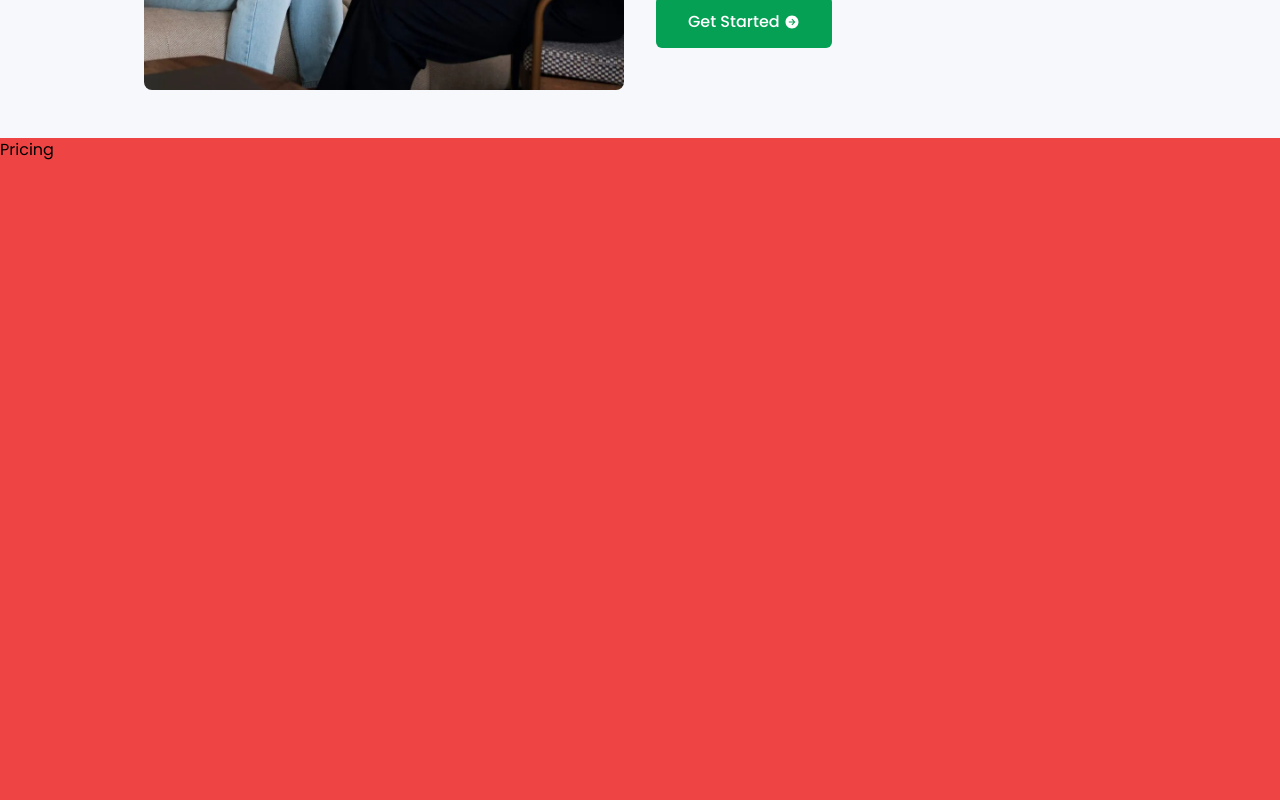
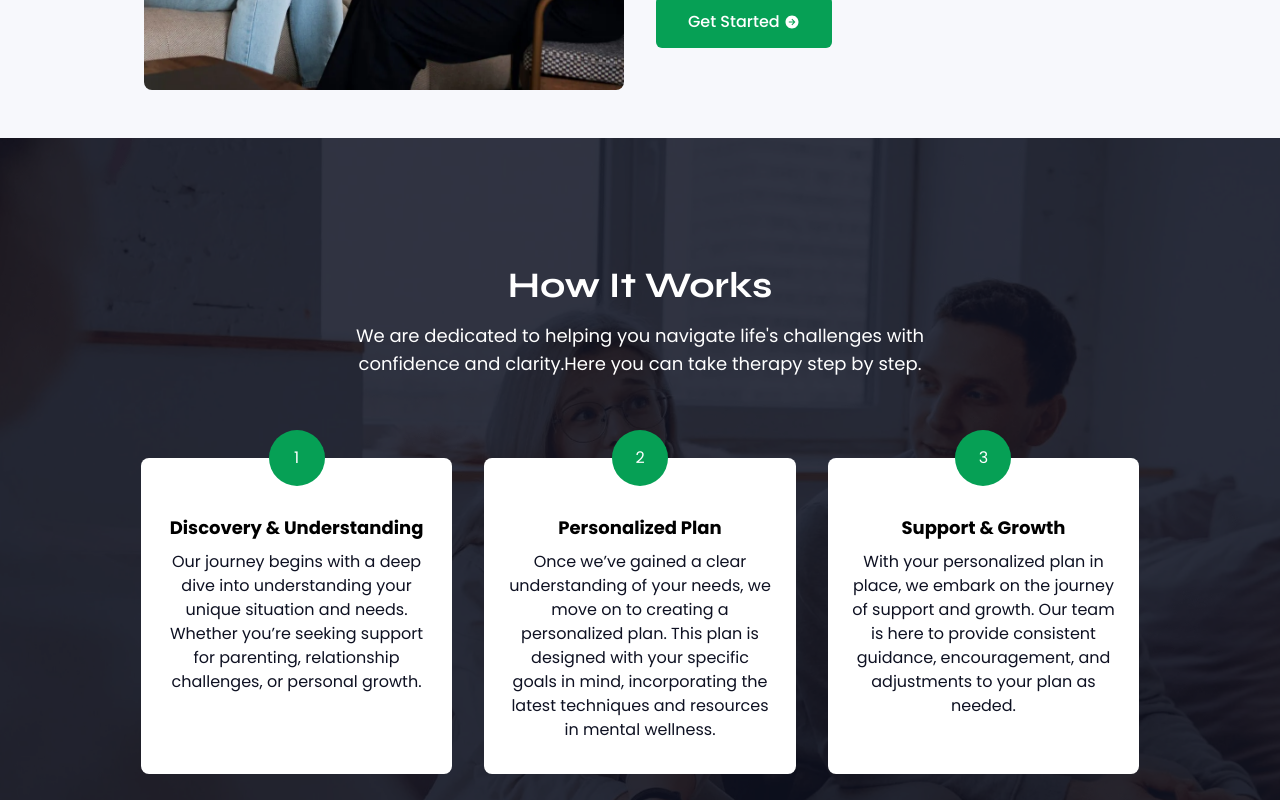
Before and after one commit to Pritamdutta7498/MindLeap-Mental-wellness, a React (Vite) app: page / in a window 1280 px wide. Shown: the part 2140-2940 px from the top of the page. Built offline with nearby package versions, Linux system fonts and the light colour scheme.

Commit message:
work process section is clear

```diff
--- a/src/App.jsx
+++ b/src/App.jsx
@@ -4,10 +4,10 @@ import Services from "./components/Services";
 import About from "./components/About";
 
 import "./App.css";
-import { DiHeroku } from "react-icons/di";
 import Hero from "./components/Hero";
 import Pricing from "./components/Pricing";
 import Testimonial from "./components/Testimonial";
+import { WorkingStep } from "./components/WorkingStep";
 
 function App() {
   return (
@@ -16,6 +16,7 @@ function App() {
       <Hero />
       <Services />
       <About />
+      <WorkingStep/>
       <Pricing/>
       <Testimonial/>
     </div>
--- /dev/null
+++ b/src/components/WorkingStep.jsx
@@ -0,0 +1,58 @@
+import React from "react";
+
+export const WorkingStep = () => {
+  return (
+    <div className="relative bg-cover bg-center py-12 bg-workingImg">
+      <div className="absolute inset-0 bg-heroBg bg-opacity-85"></div>
+      <div className="relative container mx-auto px-4 py-20">
+        <div className="text-white text-center mb-20">
+          <h2 className="text-4xl font-bold font-secondary mb-4">
+            How It Works
+          </h2>
+          <p className="text-lg md:w-1/2 w-full mx-auto">
+            We are dedicated to helping you navigate life's challenges with
+            confidence and clarity.Here you can take therapy step by step.
+          </p>
+        </div>
+        <div className="flex flex-col md:w-4/5 mx-auto md:flex-row gap-8">
+          <div className="relative bg-white text-center rounded-lg p-6 flex-1">
+            <div className="absolute top-0 left-1/2 transform -translate-x-1/2 -translate-y-1/2 bg-primary text-white size-14 rounded-full flex items-center justify-center">
+              1
+            </div>
+            <h3 className="text-lg font-bold mt-8">
+              Discovery & Understanding
+            </h3>
+            <p className="my-2 text-heroBg">
+              Our journey begins with a deep dive into understanding your unique
+              situation and needs. Whether you’re seeking support for parenting,
+              relationship challenges, or personal growth.
+            </p>
+          </div>
+          <div className="relative bg-white text-center rounded-lg p-6 flex-1">
+            <div className="absolute top-0 left-1/2 transform -translate-x-1/2 -translate-y-1/2 bg-primary text-white size-14 rounded-full flex items-center justify-center">
+              2
+            </div>
+            <h3 className="text-lg font-bold mt-8">Personalized Plan</h3>
+            <p className="my-2 text-heroBg">
+              Once we’ve gained a clear understanding of your needs, we move on
+              to creating a personalized plan. This plan is designed with your
+              specific goals in mind, incorporating the latest techniques and
+              resources in mental wellness.
+            </p>
+          </div>
+          <div className="relative bg-white text-center rounded-lg p-6 flex-1">
+            <div className="absolute top-0 left-1/2 transform -translate-x-1/2 -translate-y-1/2 bg-primary text-white size-14 rounded-full flex items-center justify-center">
+              3
+            </div>
+            <h3 className="text-lg font-bold mt-8">Support & Growth</h3>
+            <p className="my-2 text-heroBg">
+              With your personalized plan in place, we embark on the journey of
+              support and growth. Our team is here to provide consistent
+              guidance, encouragement, and adjustments to your plan as needed.{" "}
+            </p>
+          </div>
+        </div>
+      </div>
+    </div>
+  );
+};
--- a/tailwind.config.js
+++ b/tailwind.config.js
@@ -3,6 +3,9 @@ export default {
   content: ["./index.html", "./src/**/*.{js,ts,jsx,tsx}"],
   theme: {
     extend: {
+      backgroundImage:{
+        "workingImg":"url('/work-process.webp')"
+      },
       colors: {
         heroBg: "#0e1122",
         para: "rgb(0 0 0 / 80%)",
```
Also changed, not shown: public/work-process.webp (renamed from public/work-proceess.webp), src/assets/work-proceess.webp (deleted).
